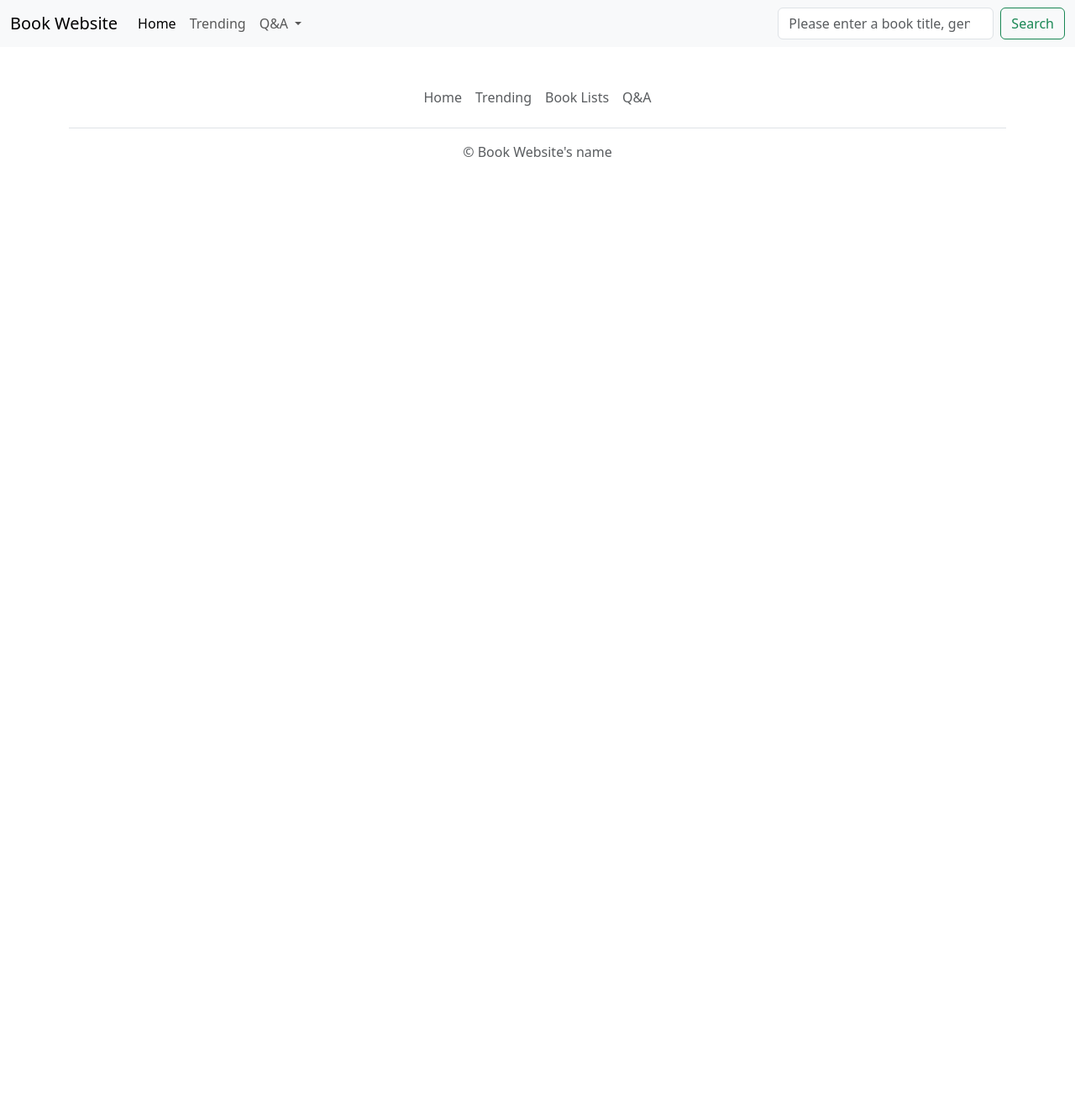
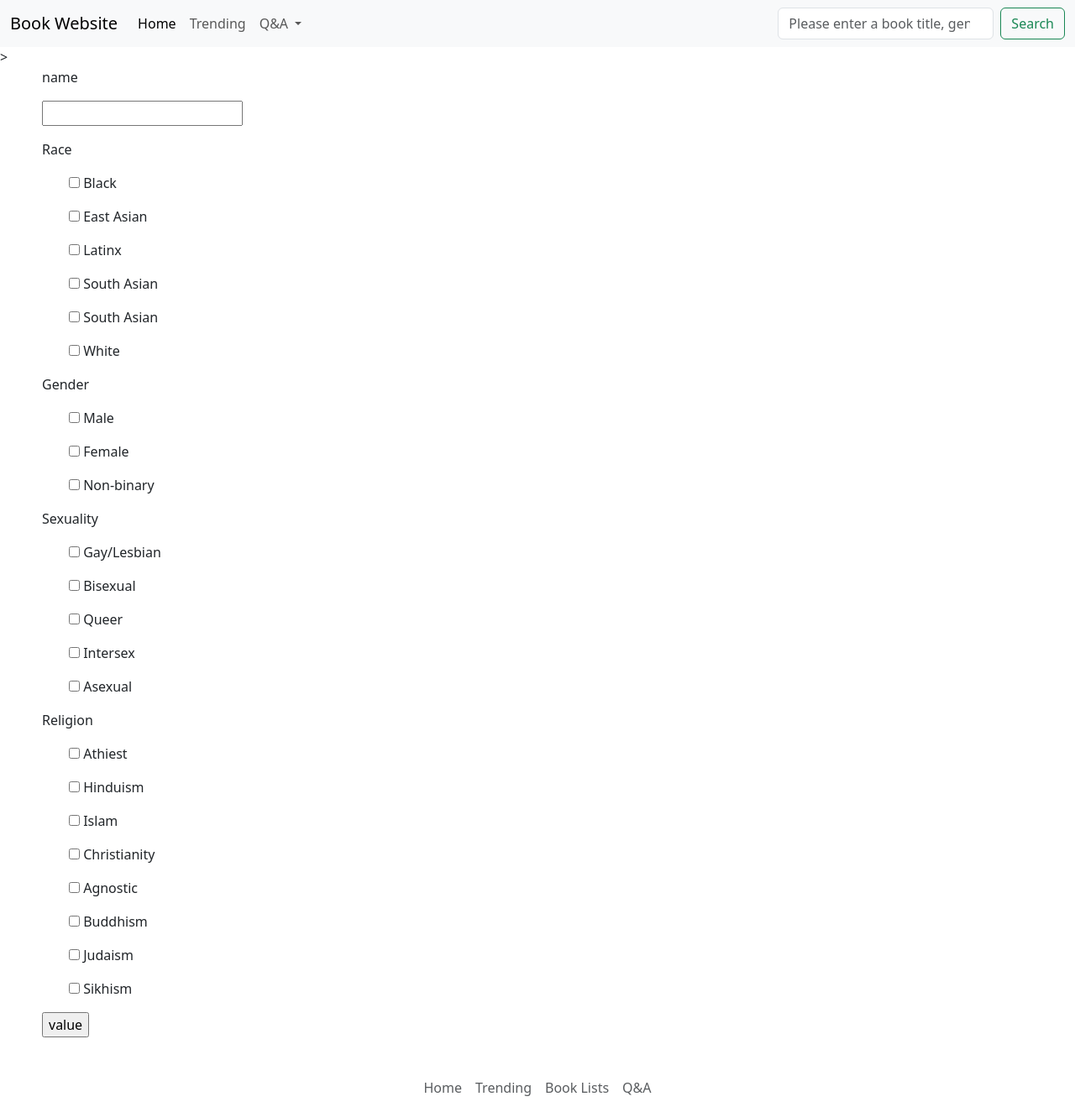
Before and after one commit to Ethan-Lem05/ignitionHacks2023BookDatabase, a plain HTML site: page templates/questions.html in a window 1280 px wide. Shown: the top 1319 px of the page at 84% size. Before the commit the page ends 800 px from the top, so only its background shows below. Drawn offline with nearby package versions, Linux system fonts and the light colour scheme; files that its build step writes are made by us from their sources.

Commit message:
Form and POST request handling

```diff
--- a/templates/questions.html
+++ b/templates/questions.html
@@ -75,6 +75,55 @@
       </div>
     </nav>
     <!-- Q&A PAGE BODY -->
+    <form action="#" method = "post">
+
+      <!-- Asks for name of the person-->>
+      <p style = "margin-left: 50px;"> name </p>
+      <p style = "margin-left: 50px;"> <input type="text" name = "name"> </input> </p>
+
+
+      <p style = "margin-left: 50px;"> Race </p>
+        <ul>
+          <p style = "margin-left: 50px;"> <input type="checkbox" name = "race" value = "Black"> Black </input> </p>
+          <p style = "margin-left: 50px;"> <input type="checkbox" name = "race" value =  "East_Asian"> East Asian </input> </p>
+          <p style = "margin-left: 50px;"> <input type="checkbox" name = "race" value = "Latinx"> Latinx </input> </p>
+          <p style = "margin-left: 50px;"> <input type="checkbox" name = "race" value = "South_Asian"> South Asian </input> </p>
+          <p style = "margin-left: 50px;"> <input type="checkbox" name = "race" value = "South_Asian"> South Asian </input> </p>
+          <p style = "margin-left: 50px;"> <input type="checkbox" name = "race" value = "White"> White </input> </p>
+        </ul>
+
+        <p style = "margin-left: 50px;"> Gender </p>
+        <ul>
+          <p style = "margin-left: 50px;"> <input type="checkbox" name = "gender" value = "Male"> Male </input> </p>
+          <p style = "margin-left: 50px;"> <input type="checkbox" name = "gender" value = "Female"> Female </input> </p>
+          <p style = "margin-left: 50px;"> <input type="checkbox" name = "gender" value = "Non-binary"> Non-binary </input> </p>
+        </ul>
+
+        <p style = "margin-left: 50px;"> Sexuality </p>
+        <ul>
+          <p style = "margin-left: 50px;"> <input type="checkbox" name = "sexuality" value = "Gay/Lesbian"> Gay/Lesbian </input> </p>
+          <p style = "margin-left: 50px;"> <input type="checkbox" name = "sexuality" value = "Bisexual"> Bisexual </input> </p>
+          <p style = "margin-left: 50px;"> <input type="checkbox" name = "sexuality" value = "Queer"> Queer </input> </p>
+          <p style = "margin-left: 50px;"> <input type="checkbox" name = "sexuality" value = "Intersex"> Intersex </input> </p>
+          <p style = "margin-left: 50px;"> <input type="checkbox" name = "sexuality" value = "Asexual"> Asexual </input> </p>
+        </ul>
+
+        <p style = "margin-left: 50px;"> Religion </p>
+        <ul>
+          <p style = "margin-left: 50px;"> <input type="checkbox" name = "religion" value = "Athiest"> Athiest </input> </p>
+          <p style = "margin-left: 50px;"> <input type="checkbox" name = "religion" value = "Hindu"> Hinduism </input> </p>
+          <p style = "margin-left: 50px;"> <input type="checkbox" name = "religion" value = "Islam"> Islam </input> </p>
+          <p style = "margin-left: 50px;"> <input type="checkbox" name = "Religion" value = "Christianity"> Christianity </input> </p>
+          <p style = "margin-left: 50px;"> <input type="checkbox" name = "religion" value = "Agnostic"> Agnostic </input> </p>
+          <p style = "margin-left: 50px;"> <input type="checkbox" name = "religion" value = "Buddhism"> Buddhism </input> </p>
+          <p style = "margin-left: 50px;"> <input type="checkbox" name = "religion" value = "Judaism"> Judaism </input> </p>
+          <p style = "margin-left: 50px;"> <input type="checkbox" name = "religion" value = "Sikhism"> Sikhism </input> </p>
+
+        </ul>
+
+      <p style = "margin-left: 50px;"> <input type="submit" value = "value"> </p>
+    </form>
+
     <!-- FOOTER -->
     <div class="container">
       <footer class="py-3 my-4">
```
Also changed, not shown: templates/index.html (renamed from templates/home.html, +1 -1 lines), templates/trending.html (+3 -3 lines), templates/partials/nav.html (added), 1 other file.
